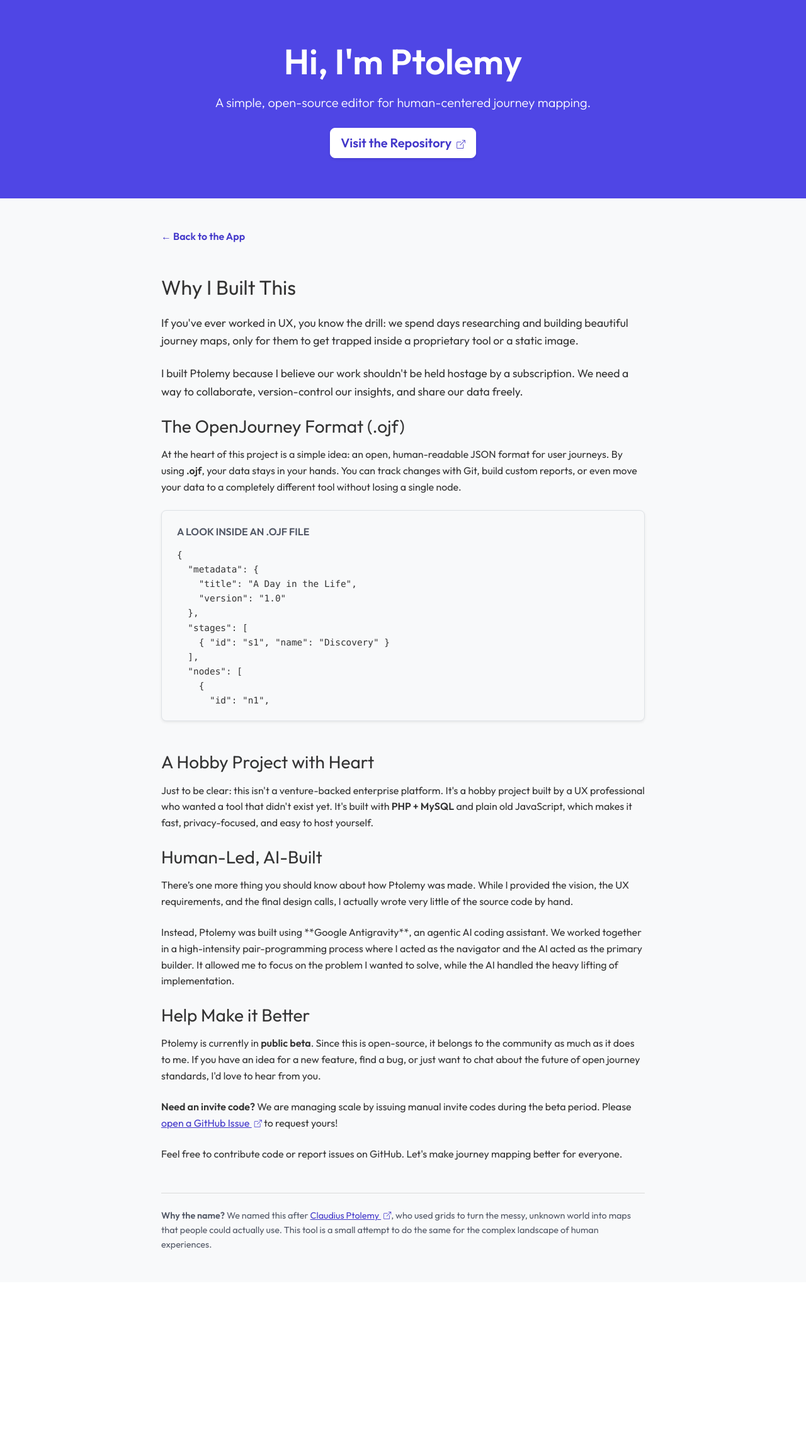
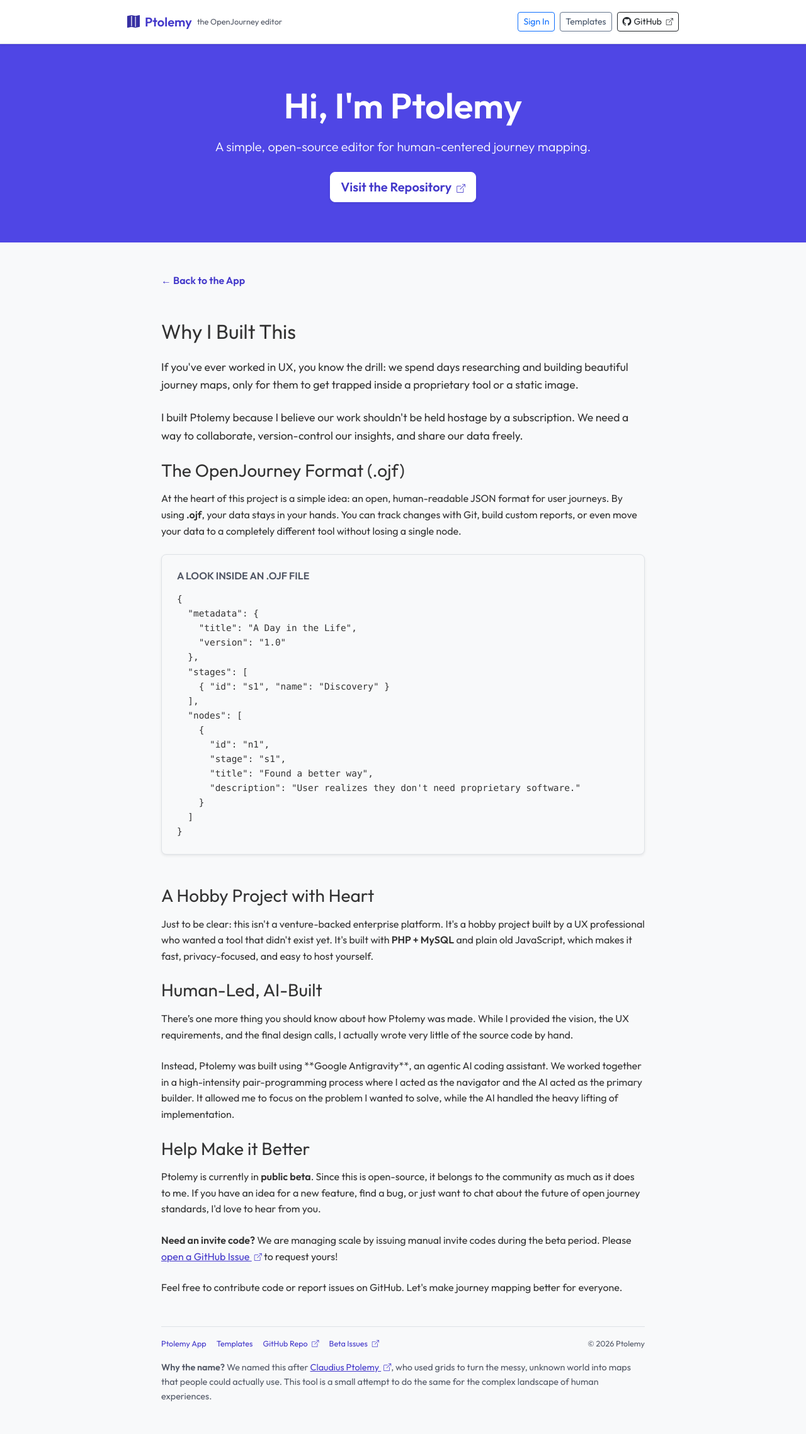
Before and after one commit to andywestley/ptolemy-journey-mapper, a PHP site: page /about/ in a window 1280 px wide. Shown: the whole page at 63% size. Before the commit the page ends 1984 px from the top, so only its background shows below. Run offline with PHP 8.4, Linux system fonts and the light colour scheme.

Commit message:
Resolve keyboard trap on about page by removing pre tabindex, adding skip link, and providing standard navigation

```diff
--- a/public/about.php
+++ b/public/about.php
@@ -94,6 +94,25 @@ include __DIR__ . '/includes/header.php';
     }
 </style>
 
+<nav class="navbar navbar-expand-lg bg-white border-bottom shadow-sm" aria-label="Public Navigation">
+    <div class="container" style="max-width: 900px;">
+        <a class="navbar-brand d-flex align-items-center" href="/">
+            <i class="bi bi-map-fill text-primary me-2 fs-5"></i>
+            <span class="fw-bold">Ptolemy</span>
+            <small class="text-muted fw-normal ms-2 d-none d-sm-inline" style="font-size: 0.8rem;">the OpenJourney editor</small>
+        </a>
+        <div class="d-flex align-items-center gap-2 ms-auto">
+            <a href="/" class="btn btn-outline-primary btn-sm">Sign In</a>
+            <a href="/templates/" class="btn btn-outline-secondary btn-sm">Templates</a>
+            <a href="https://github.com/andywestley/ptolemy-journey-mapper" target="_blank" rel="noopener noreferrer" class="btn btn-outline-dark btn-sm" title="Opens repository in a new tab">
+                <i class="bi bi-github me-1" aria-hidden="true"></i>GitHub
+                <i class="bi bi-box-arrow-up-right ms-1" aria-hidden="true" style="font-size: 0.7rem;"></i>
+                <span class="visually-hidden">(opens in a new tab)</span>
+            </a>
+        </div>
+    </div>
+</nav>
+
 <header class="hero">
     <h1 class="display-4 fw-bold mb-3">Hi, I'm Ptolemy</h1>
     <p class="lead mb-4">A simple, open-source editor for human-centered journey mapping.</p>
@@ -104,7 +123,7 @@ include __DIR__ . '/includes/header.php';
 
 <main id="main-content" class="content-section">
     <div class="mb-5">
-        <a href="index.php" class="text-decoration-none fw-semibold">&larr; Back to the App</a>
+        <a href="/" class="text-decoration-none fw-semibold">&larr; Back to the App</a>
     </div>
 
     <h2 class="mb-4">Why I Built This</h2>
@@ -122,7 +141,7 @@ include __DIR__ . '/includes/header.php';
 
     <div class="bg-light p-4 rounded-3 border mb-5 shadow-sm">
         <h4 class="mb-3 h6 text-uppercase fw-bold text-muted">A look inside an .ojf file</h4>
-        <pre class="mb-0" tabindex="0" role="region" aria-label="OpenJourney Format JSON preview" style="font-size: 0.9rem; overflow: auto; max-height: 250px;"><code>{
+        <pre class="mb-0" style="font-size: 0.9rem;"><code>{
   "metadata": {
     "title": "A Day in the Life",
     "version": "1.0"
@@ -165,9 +184,16 @@ include __DIR__ . '/includes/header.php';
         Feel free to contribute code or report issues on GitHub. Let's make journey mapping better for everyone.
     </p>
 
-    <hr class="mb-4" style="opacity: 0.15;">
-
-    <footer id="colophon-ptolemy" class="text-muted" style="font-size: 0.9rem;">
+    <footer id="colophon-ptolemy" class="text-muted mt-5 pt-3 border-top" style="font-size: 0.9rem;">
+        <div class="d-flex flex-wrap justify-content-between align-items-center gap-3 mb-3">
+            <div class="d-flex gap-3 small">
+                <a href="/" class="text-decoration-none">Ptolemy App</a>
+                <a href="/templates/" class="text-decoration-none">Templates</a>
+                <a href="https://github.com/andywestley/ptolemy-journey-mapper" target="_blank" rel="noopener noreferrer" class="text-decoration-none" title="Opens in a new tab">GitHub Repo <i class="bi bi-box-arrow-up-right ms-1" aria-hidden="true" style="font-size: 0.7rem;"></i><span class="visually-hidden">(opens in a new tab)</span></a>
+                <a href="https://github.com/andywestley/ptolemy-journey-mapper/issues" target="_blank" rel="noopener noreferrer" class="text-decoration-none" title="Opens in a new tab">Beta Issues <i class="bi bi-box-arrow-up-right ms-1" aria-hidden="true" style="font-size: 0.7rem;"></i><span class="visually-hidden">(opens in a new tab)</span></a>
+            </div>
+            <span class="small text-muted">&copy; <?php echo date('Y'); ?> Ptolemy</span>
+        </div>
         <p class="mb-0">
             <strong>Why the name?</strong> We named this after <a href="https://en.wikipedia.org/wiki/Ptolemy" target="_blank" rel="noopener noreferrer" class="text-decoration-underline" title="Opens in a new tab">Claudius Ptolemy <i class="bi bi-box-arrow-up-right ms-1" aria-hidden="true" style="font-size: 0.75rem;"></i><span class="visually-hidden">(opens in a new tab)</span></a>, who used grids to turn the messy, unknown world into maps that people could actually use. This tool is a small attempt to do the same for the complex landscape of human experiences.
         </p>
--- a/public/includes/header.php
+++ b/public/includes/header.php
@@ -74,3 +74,6 @@ if (!function_exists('loadCssAsset')) {
 <noscript><iframe src="https://www.googletagmanager.com/ns.html?id=GTM-TNL8J42G"
 height="0" width="0" style="display:none;visibility:hidden"></iframe></noscript>
 <!-- End Google Tag Manager (noscript) -->
+
+    <!-- Skip Link for Accessibility -->
+    <a class="visually-hidden-focusable btn btn-primary position-absolute m-2" href="#main-content" style="z-index: 9999;">Skip to main content</a>
```
